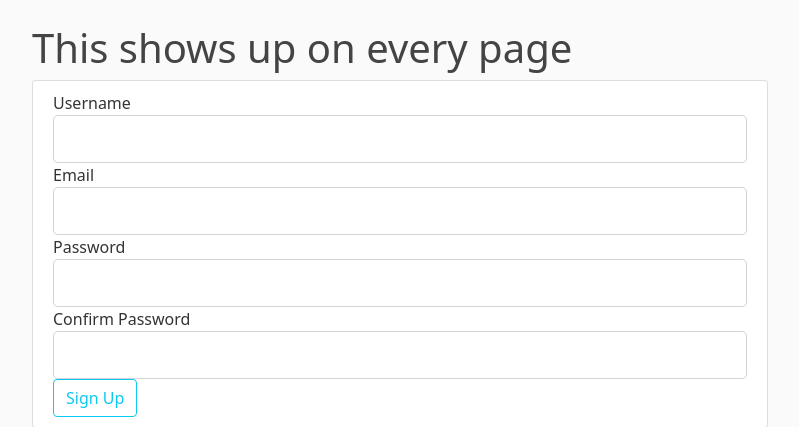
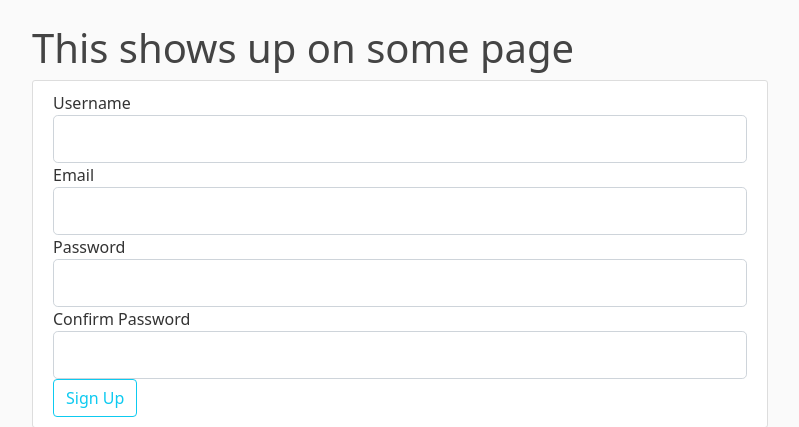
Before and after one commit to VimBasvi/DetectorMal, a Flask app: page / in a window 1280 px wide. Shown: the part 56-483 px from the top of the page, without its empty margins (50-849 px from the left). Run offline with Flask 3, Linux system fonts and the light colour scheme.

Commit message:
auto test

```diff
--- a/templates/layout.html
+++ b/templates/layout.html
@@ -32,7 +32,7 @@
   <main role="main" class="container">
     <div class="row">
       <div class="col-md-8">
-        <h1>This shows up on every page</h1> {% block content %}{% endblock %}
+        <h1>This shows up on some page</h1> {% block content %}{% endblock %}
       </div>
     </div>
   </main>
```
